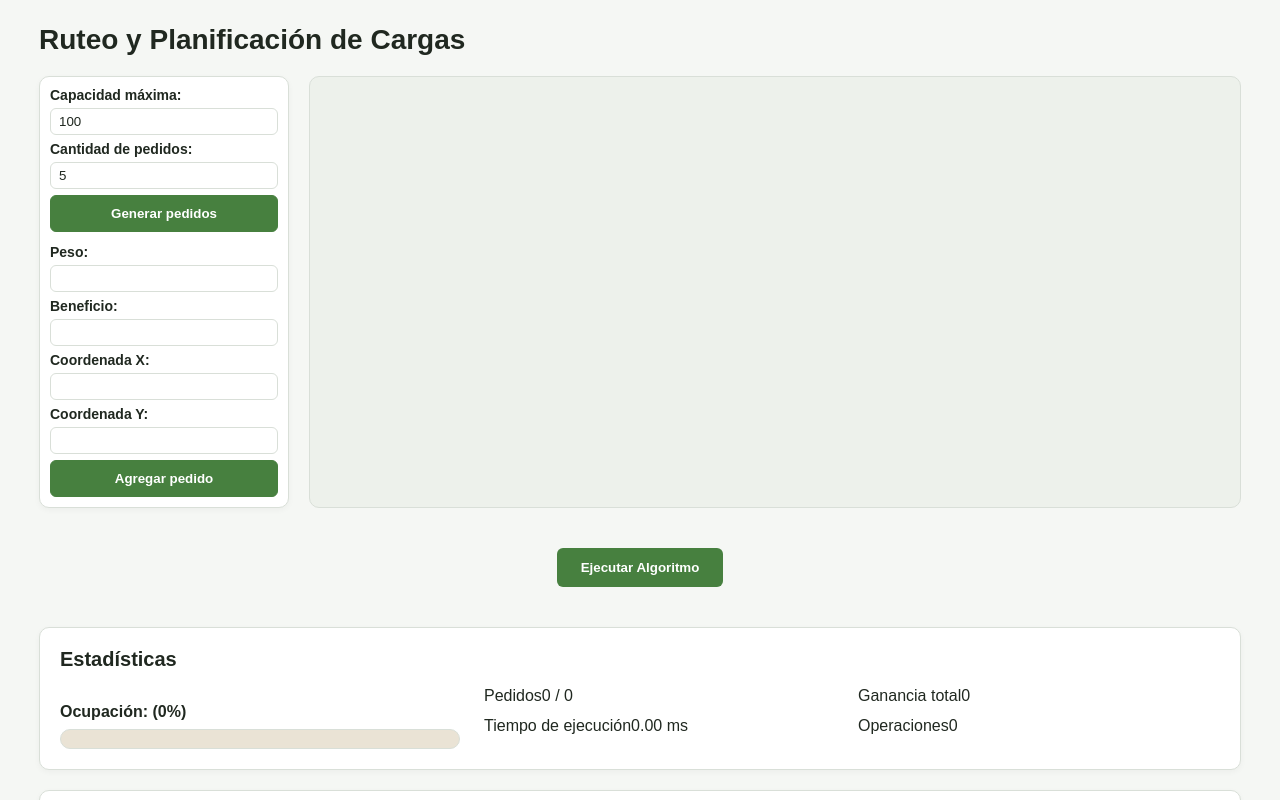
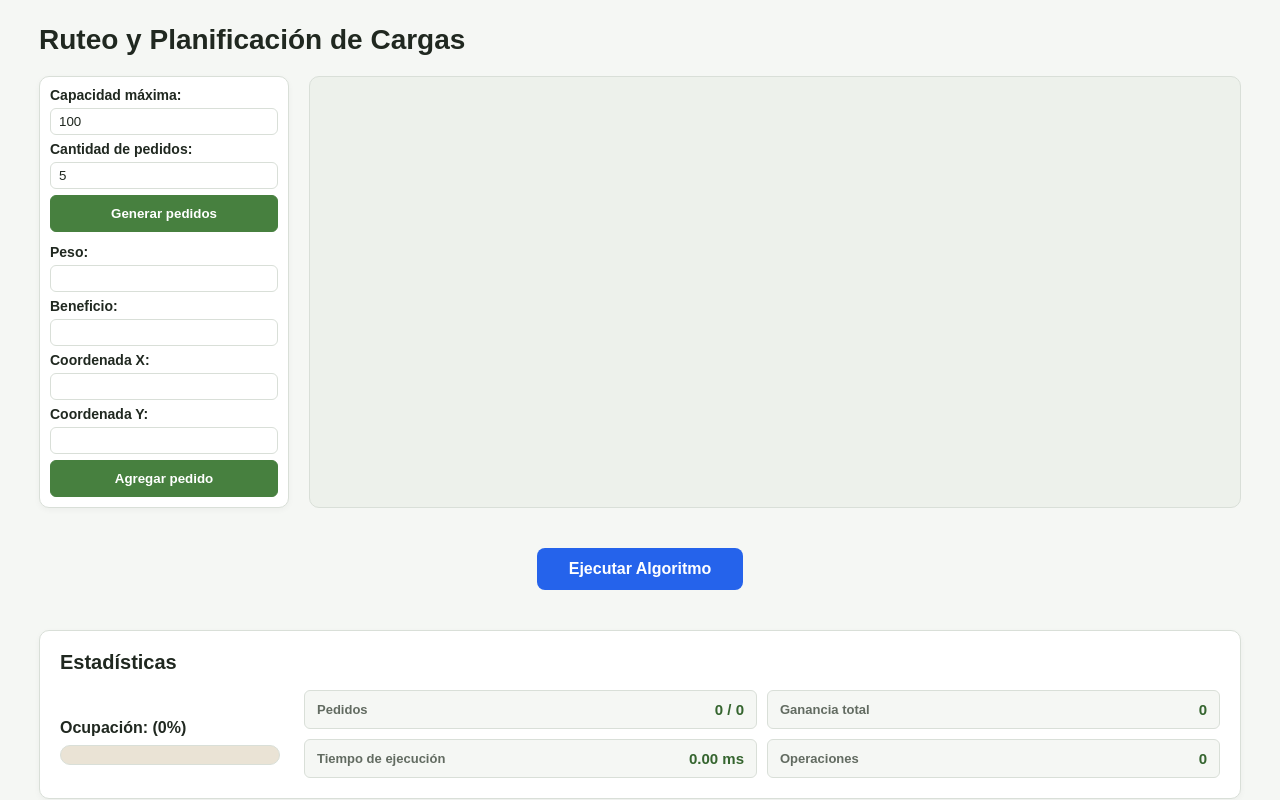
Before and after one commit to Maykel-Poveda-Paniagua/Proyecto1_Ruteo_PlanificacionDeCargas, a React (Vite) app: page / in a window 1280 px wide. Shown: the top 800 px of the page. Built offline with nearby package versions, Linux system fonts and the light colour scheme.

Commit message:
style: se agrega estilos para alertas de capacidad

```diff
--- a/src/index.css
+++ b/src/index.css
@@ -32,7 +32,6 @@ body {
 ========================================== */
 .truck_capacity {
     width: 100%;
-    max-width: 400px;
 }
 
 .truck_capacity_label {
@@ -56,11 +55,14 @@ body {
 }
 
 .truck_alerta {
-margin-top: 10px;
-padding: 8px;
-border-radius: 4px;
-font-weight: bold;
-font-size: 13px;
+    margin-top: 10px;
+    padding: 8px;
+    border-radius: 4px;
+    font-weight: bold;
+    font-size: 13px;
+    color: #856404;
+    background-color: #fff3cd;
+    border: 1px solid #ffe69c;
 }
 
 /*==========================================
@@ -202,9 +204,86 @@ font-size: 13px;
     font-weight: 600;
 }
 
+.orders_sin_actualizar {
+    color: var(--texto-secundario);
+    font-weight: 600;
+}
+
 .orders_descartado,
 .orders_vacio {
     color: var(--texto-secundario);
+}
+
+/*==========================================
+    Boton de ejecutar algoritmo
+==========================================*/
+.ejecutar_algoritmo {
+    display: flex;
+    justify-content: center;
+    margin: 20px 0;
+}
+
+.boton_ejecutar {
+    padding: 12px 32px;
+    border: none;
+    border-radius: 8px;
+    background: #2563eb;
+    color: white;
+    font-size: 16px;
+    font-weight: 600;
+    cursor: pointer;
+}
+
+.boton_ejecutar:hover {
+    background: #1d4ed8;
+}
+
+/*==========================================
+    ESTADISTICAS Y STATSPANEL
+==========================================*/
+.stats_contenedor {
+    display: flex;
+    align-items: center;
+    gap: 24px;
+    width: 100%;
+}
+
+.truck_capacity {
+    flex: 0 0 220px;
+    width: 220px;
+    max-width: 220px;
+}
+
+.stats_panel {
+    display: grid;
+    grid-template-columns: repeat(2, minmax(0, 1fr));
+    gap: 10px;
+    flex: 1;
+    min-width: 0;
+}
+
+.stats_fila {
+    display: flex;
+    justify-content: space-between;
+    align-items: center;
+    gap: 8px;
+    padding: 10px 12px;
+    border: 1px solid var(--borde);
+    border-radius: 6px;
+    background: var(--fondo);
+}
+
+.stats_etiqueta {
+    color: var(--texto-secundario);
+    font-size: 13px;
+    font-weight: 600;
+}
+
+.stats_valor {
+    color: var(--verde-oscuro);
+    font-size: 15px;
+    font-weight: 700;
+    white-space: nowrap;
 }
 
 /*==========================================
@@ -275,68 +354,6 @@ font-size: 13px;
     box-shadow: 0 2px 6px rgba(0, 0, 0, 0.04);
 }
 
-
-/*==========================================
-STATSPANEL
-========================================== */
-.stats_contenedor {
-    display: flex;
-    gap: 24px;
-    align-items: flex-start;
-    margin-top: 16px;
-}
-
-.stats_item {
-    display: flex;
-    justify-content: space-between;
-    align-items: center;
-    padding: 12px 16px;
-    background: var(--verde-claro);
-    border: 1px solid var(--borde);
-    border-radius: 8px;
-    min-width: 200px;
-}
-
-.stats_item span:first-child {
-    color: var(--texto-secundario);
-    font-size: 14px;
-}
-
-.stats_item span:last-child {
-    font-weight: 600;
-    color: var(--verde-oscuro);
-}
-
-/* Grid de 2x2 para las métricas */
-.stats_panel {
-    display: grid;
-    grid-template-columns: repeat(2, 1fr);
-    gap: 12px;
-    flex: 1;
-}
-
-/* Botón ejecutar algoritmo */
-.boton_ejecutar {
-    padding: 12px 24px;
-    background: var(--verde);
-    color: var(--blanco);
-    border: none;
-    border-radius: 6px;
-    font-weight: 600;
-    cursor: pointer;
-    transition: background 0.2s;
-}
-
-.boton_ejecutar:hover {
-    background: var(--verde-oscuro);
-}
-
-.ejecutar_algoritmo {
-    display: flex;
-    justify-content: center;
-    margin: 20px 0;
-}
-
 /*==========================================
     DISEÑO RESPONSIVE
 ========================================== */
```
